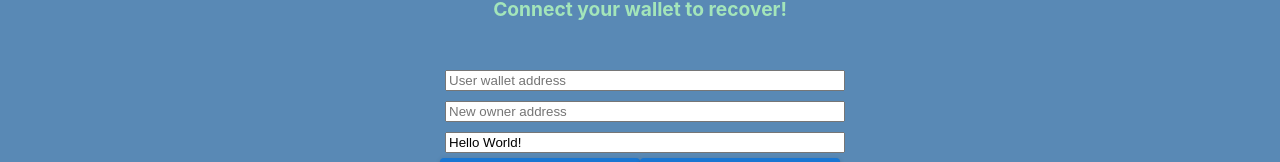
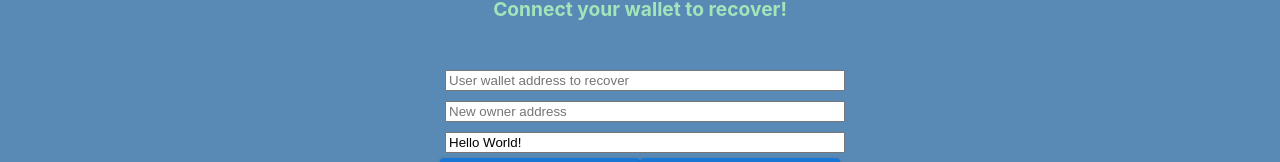
Before and after one commit to zkWallet/guardian-ui, a Next.js app: page / in a window 1280 px wide. Shown: the part 381-543 px from the top of the page. Built offline with nearby package versions, Linux system fonts and the light colour scheme.

Commit message:
removed default value user wallet

```diff
--- a/pages/index.tsx
+++ b/pages/index.tsx
@@ -214,7 +214,7 @@ const Home: NextPage = () => {
                 <form onSubmit={handleSubmit(onSubmitHandler)}>
                     <div className="form-group">
                         <input  type="text"
-                                placeholder="User wallet address"
+                                placeholder="User wallet address to recover"
                                 id="walletAddress"
                                 {...register("walletAddress")}
                                 className={`form-control ${errors.walletAddress ? 'is-invalid' : ''}`}
```
